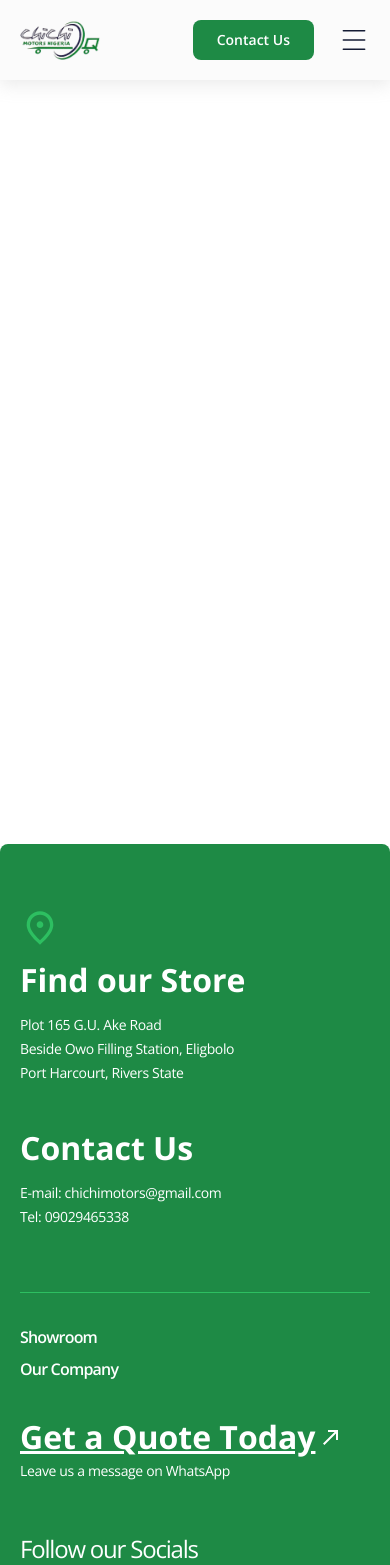
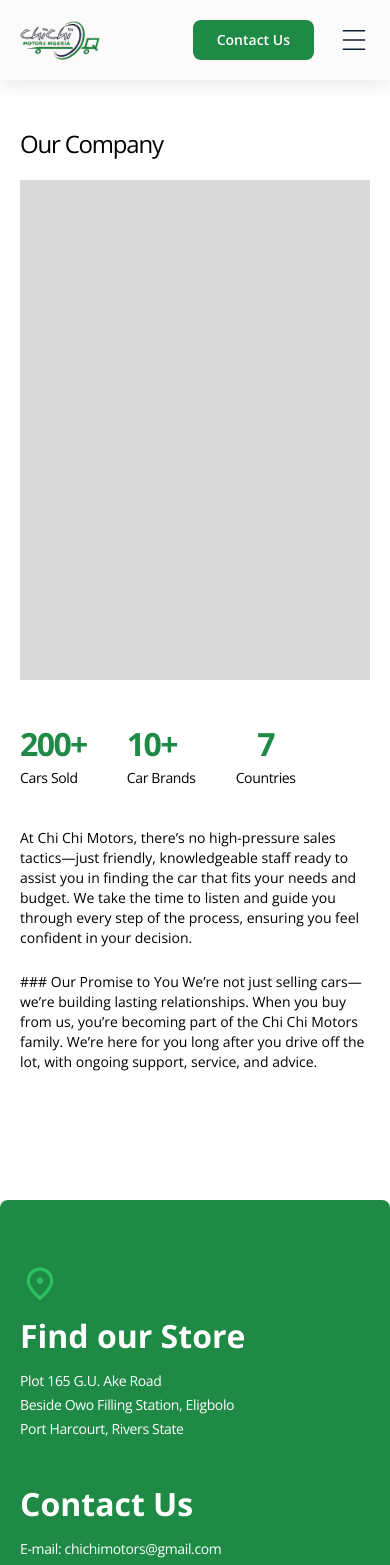
Before and after one commit to HenryAgu/Chichi-Motors, a Next.js app: page /our-company in a window 390 px wide. Shown: the top 1565 px of the page. Built offline with nearby package versions, Linux system fonts and the light colour scheme.

Commit message:
feat: our company mobile

```diff
--- a/src/app/contact/page.tsx
+++ b/src/app/contact/page.tsx
@@ -98,7 +98,7 @@
               How to Reach Us
             </p>
             <div className="flex flex-col gap-y-1.5">
-              <p className="font-normal tracking-tight flex gap-x-1 items-center text-sm md:text-base text-brand-green-100">
+              <span className="font-normal tracking-tight flex gap-x-1 items-center text-sm md:text-base text-brand-green-100">
                 E-mail:
                 <div className="flex items-center gap-x-1">
                   <span className="underline">chichimotors@gmail.com</span>
@@ -110,8 +110,8 @@
                     className="md:h-[20px] md:w-[20px] w-2 h-2"
                   />
                 </div>
-              </p>
-              <p className="font-normal tracking-tight flex gap-x-1 items-center text-sm md:text-base text-brand-green-100">
+              </span>
+              <span className="font-normal tracking-tight flex gap-x-1 items-center text-sm md:text-base text-brand-green-100">
                 Tel:
                 <div className="flex items-center gap-x-1">
                   <span className="underline">09029465338</span>
@@ -123,7 +123,7 @@
                     className="md:h-[20px] md:w-[20px] w-2 h-2"
                   />
                 </div>
-              </p>
+              </span>
             </div>
           </div>
           <div className="flex flex-col gap-y-3 mt-5 md:mt-0">
--- a/src/app/our-company/page.tsx
+++ b/src/app/our-company/page.tsx
@@ -1,5 +1,6 @@
 import React from "react";
 import type { Metadata } from "next";
+import Image from "next/image";
 
 export const metadata: Metadata = {
   title: "Our Company | Chichi Motors",
@@ -17,8 +18,64 @@
 
 const OurCompany = () => {
   return (
-    <main className="min-h-screen flex py-32">
-
+    <main className="min-h-screen py-32 md:pl-32 px-5">
+      <h3 className="text-black text-2xl md:text-[32px] tracking-tighter font-normal">
+        Our Company
+      </h3>
+      <div className="mt-5 md:mt-10 flex md:flex-row flex-col gap-y-10">
+        <div className="basis-[50%]">
+          <Image
+            src="/images/gray.png"
+            alt="gray"
+            width={454}
+            height={500}
+            className="h-[500px] w-full md:w-[454px]"
+          />
+        </div>
+        <div className="basis-[50%] md:p-5 flex flex-col gap-y-10">
+          <div className="flex gap-x-10">
+            <div className="flex flex-col">
+              <span className="text-brand-green-100 font-bold text-[32px] md:text-[42px] tracking-tighter">
+                200+
+              </span>
+              <span className="text-sm md:text-base text-black font-normal tracking-tight">
+                Cars Sold
+              </span>
+            </div>
+            <div className="flex flex-col">
+              <span className="text-brand-green-100 font-bold text-[32px] md:text-[42px] tracking-tighter">
+                10+
+              </span>
+              <span className="text-sm md:text-base text-black font-normal tracking-tight">
+                Car Brands
+              </span>
+            </div>
+            <div className="flex flex-col items-center">
+              <span className="text-brand-green-100 font-bold text-[32px] md:text-[42px] tracking-tighter">
+                7
+              </span>
+              <span className="text-sm md:text-base text-black font-normal tracking-tight">
+                Countries
+              </span>
+            </div>
+          </div>
+          <div className="md:max-w-[470px] max-w-full">
+            <p className="text-black text-sm md:text-base font-normal">
+              At Chi Chi Motors, there’s no high-pressure sales tactics—just
+              friendly, knowledgeable staff ready to assist you in finding the
+              car that fits your needs and budget. We take the time to listen
+              and guide you through every step of the process, ensuring you feel
+              confident in your decision.
+            </p>
+            <p className="text-black text-sm md:text-base font-normal mt-6">
+              ### Our Promise to You We’re not just selling cars—we’re building
+              lasting relationships. When you buy from us, you’re becoming part
+              of the Chi Chi Motors family. We’re here for you long after you
+              drive off the lot, with ongoing support, service, and advice.
+            </p>
+          </div>
+        </div>
+      </div>
     </main>
   );
 };
```
Also changed, not shown: public/images/gray.png (added).
